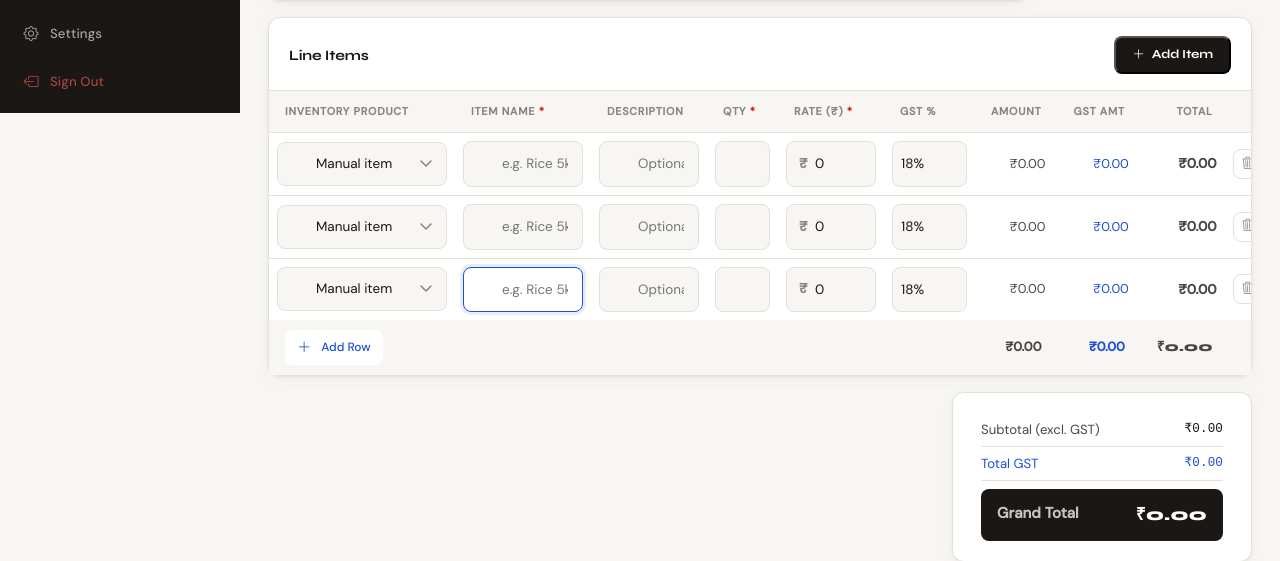
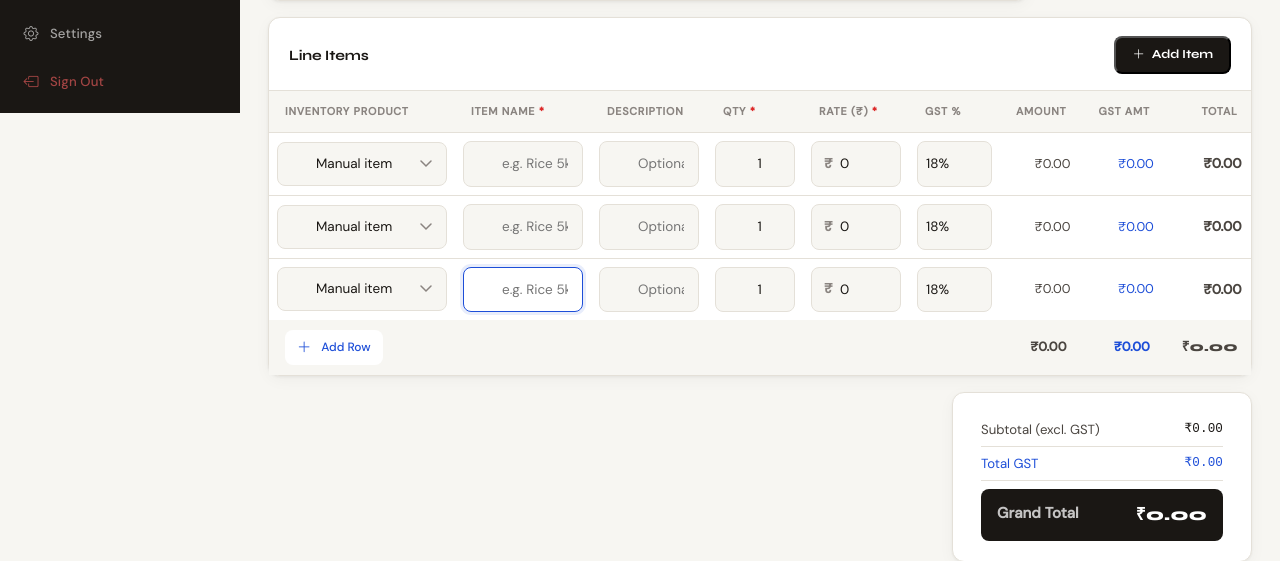
Before and after one commit to ku2507u0657-cmyk/pranshuu2, a Flask app: page /bills/create in a window 1280 px wide. Shown: the part 687-1248 px from the top of the page. Run offline with Flask 3, Linux system fonts and the light colour scheme; a user stored in the database is signed in; some libraries are stand-ins or nearby versions.

Commit message:
fix: adjust width of quantity input in bill creation

```diff
--- a/templates/bills/create.html
+++ b/templates/bills/create.html
@@ -296,7 +296,7 @@
     <td style="padding:8px 8px">
       <input type="number" name="quantity[]" class="form-field row-qty"
              placeholder="1" min="0" step="1" value="1"
-             style="min-width:55px" oninput="recalcRow(this)" />
+             style="min-width:80px; text-align: center;" oninput="recalcRow(this)" />
     </td>
     <td style="padding:8px 8px">
       <div class="input-wrap" style="min-width:90px">
```
